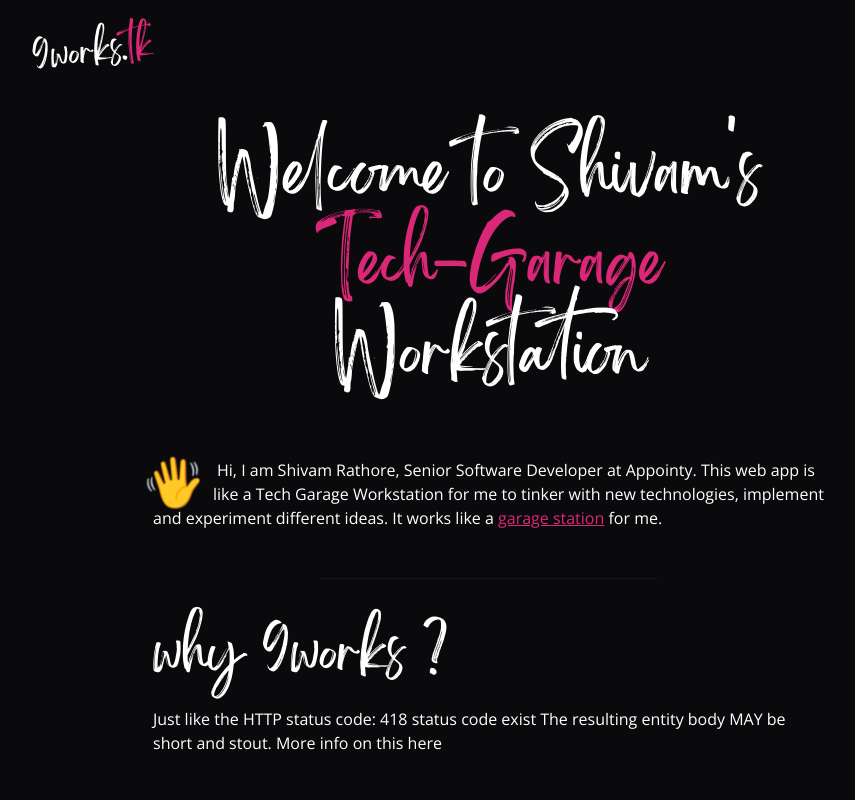
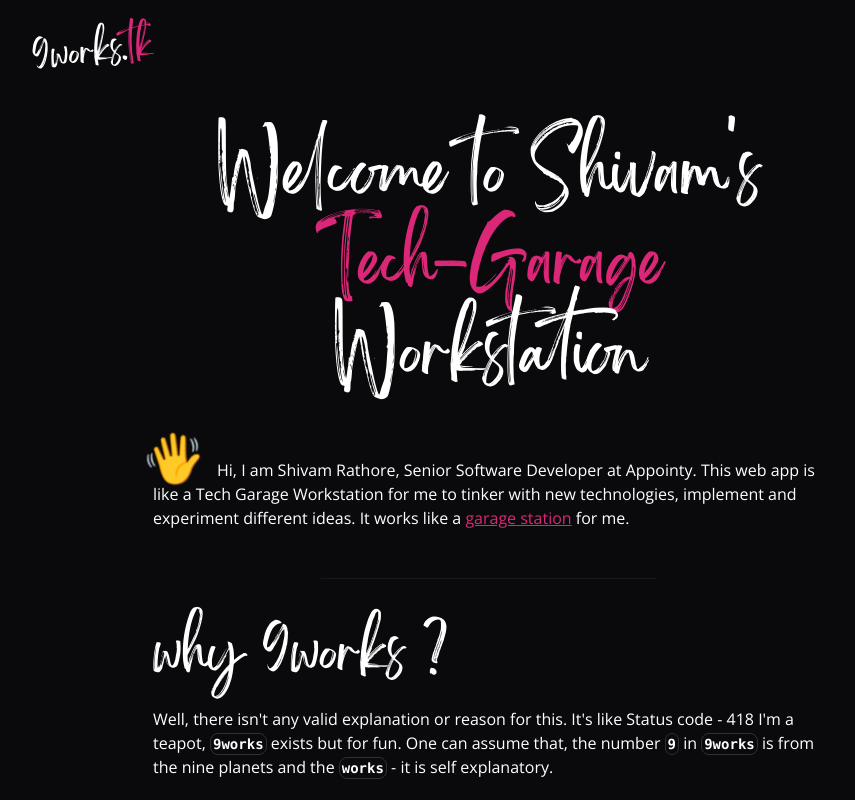
Before and after one commit to Shivam010/9works, a Next.js app: page / in a window 1280 px wide. Shown: the top 800 px of the page, without its empty margins (151-1006 px from the left). Built offline with nearby package versions, Linux system fonts and the light colour scheme.

Commit message:
chore: minor css changes & some headers added

```diff
--- a/components/Container.tsx
+++ b/components/Container.tsx
@@ -73,10 +73,10 @@ export function Container({
                 <nav className="flex items-center justify-between w-full relative max-w-4xl mx-auto pt-8 pb-10 bg-opacity-60">
                     <Link href={'/'}>
                         <a className="-ml-2 font-bold font-logo text-3xl select-none hover:scale-125 -rotate-6 duration-700">
-                            <span className="hidden sm:block">
+                            <span className="select-none hidden sm:block">
                                 9works.<span className="text-pink-600">tk</span>
                             </span>
-                            <span className="block sm:hidden -mt-3">
+                            <span className="select-none block sm:hidden -mt-3">
                                 {/* <Image
                                     alt="9w"
                                     src={'/images/logo.png'}
--- a/components/Footer.tsx
+++ b/components/Footer.tsx
@@ -53,7 +53,7 @@ export default function Footer() {
                         <ExternalLink href="https://twitter.com/010shivam">
                             Twitter
                         </ExternalLink>
-                        <ExternalLink href="https://github.com/9works">
+                        <ExternalLink href="https://github.com/Shivam010">
                             GitHub
                         </ExternalLink>
                     </div>
--- a/pages/index.tsx
+++ b/pages/index.tsx
@@ -22,7 +22,7 @@ export default function Index() {
                     {/* <span className="capsized text-pink-600">Tool Kit</span> */}
                 </h1>
                 <p className="mb-12 first-letter:ml-1">
-                    <span className="text-5xl -ml-2 pr-2 float-left animate-hi">
+                    <span className="text-5xl -ml-2 -mt-6 pr-2 float-left animate-hi">
                         👋
                     </span>{' '}
                     Hi, I am Shivam Rathore, Senior Software Developer at
@@ -42,23 +42,21 @@ export default function Index() {
                     why 9works ?
                 </h2>
                 <p className="mb-16">
-                    Just like the HTTP status code:{' '}
+                    Well, there isn't any valid explanation or reason for this.
+                    It's like{' '}
                     <a
                         href="https://httpstatuses.com/418"
                         target="_blank"
                         rel="noopener noreferrer"
                     >
-                        418
-                    </a>{' '}
-                    status code exist The resulting entity body MAY be short and
-                    stout. More info on this{' '}
-                    <a
-                        href="https://httpstatuses.com/418"
-                        target="_blank"
-                        rel="noopener noreferrer"
-                    >
-                        here
+                        Status code - 418 I'm a teapot
                     </a>
+                    , <code className="customCode">9works</code> exists but for
+                    fun. One can assume that, the number{' '}
+                    <code className="customCode">9</code> in{' '}
+                    <code className="customCode">9works</code> is from the nine
+                    planets and the <code className="customCode">works</code> -
+                    it is self explanatory.
                 </p>
                 <Link href="https://shivamrathore.com/">
                     <a className="p-4 w-64 font-bold mx-auto bg-rang-200 dark:bg-rang-800 text-center rounded-md text-black dark:text-white">
--- a/styles/globals.css
+++ b/styles/globals.css
@@ -77,6 +77,10 @@ pre {
     scrollbar-width: none; /* Firefox */
 }
 
+.customCode {
+    @apply font-mono p-0.5 text-sm font-bold border-rang-700 rounded-lg border;
+}
+
 table {
     display: block;
     max-width: fit-content;
```
Also changed, not shown: public/images/banner.png, vercel.json (added).
